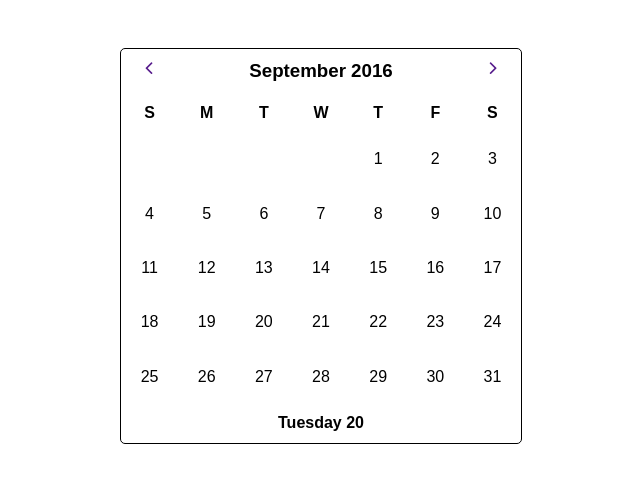
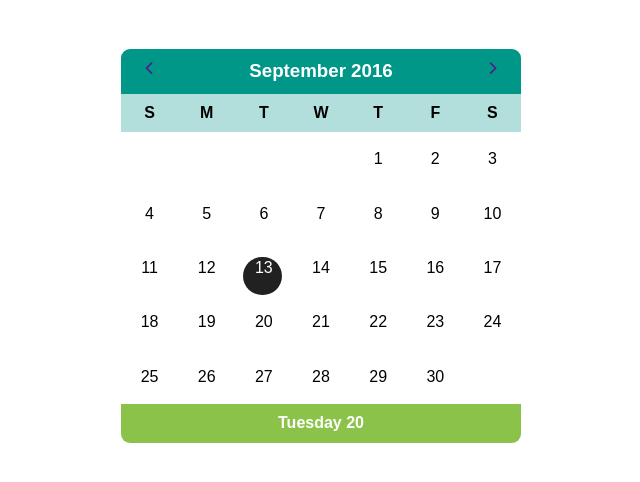
Before and after one commit to michaelt437/gulp, a website: page app/src/index.html in a window 1280 px wide. Shown: the whole page, without its empty margins (319-959 px from the left). Drawn offline with nearby package versions, Linux system fonts and the light colour scheme; files that its build step writes are made by us from their sources.

Commit message:
color scheme and today highlight

```diff
--- a/app/src/index.html
+++ b/app/src/index.html
@@ -4,7 +4,7 @@
 <head>
     <meta charset="UTF-8">
     <meta name="viewport" content="width=device-width, initial-scale=1">
-    <title>Gulping</title>
+    <title>Sass Calendar Exercise</title>
     <link rel="stylesheet" href="css/style.css">
     <link rel="stylesheet" href="https://maxcdn.bootstrapcdn.com/font-awesome/4.6.3/css/font-awesome.min.css">
 </head>
@@ -55,7 +55,7 @@
                     <tr>
                         <td>11</td>
                         <td>12</td>
-                        <td>13</td>
+                        <td><span class="today">13</span></td>
                         <td>14</td>
                         <td>15</td>
                         <td>16</td>
@@ -77,7 +77,7 @@
                         <td>28</td>
                         <td>29</td>
                         <td>30</td>
-                        <td>31</td>
+                        <td></td>
                     </tr>
                 </tbody>
             </table>
--- a/app/src/sass/style.scss
+++ b/app/src/sass/style.scss
@@ -1,5 +1,7 @@
 $y: 0.5em;
 $x: 0.5em;
+$line-height: 1.4;
+
 @mixin clearfix() {
     &:after {
         content: "";
@@ -7,11 +9,28 @@ $x: 0.5em;
         display: block;
     }
 }
+@mixin today(){
+        color: #FFF;
+        &:before {
+            content: "";
+            display: block;
+            position: absolute;
+            height: $line-height + 1em;
+            width: $line-height + 1em;
+            background-color: #212121;
+            border-radius: 50%;
+            z-index: -1;
+        }
+}
+
+.today {
+    @include today();
+}
 
 * {
     margin: 0;
     padding: 0;
-    line-height: 1.4;
+    line-height: $line-height;
     text-decoration: none;
     font-family: sans-serif;
 }
@@ -21,22 +40,32 @@ table {
     border-spacing: 0;
 }
 
+thead {
+    background-color: #B2DFDB;
+}
+
 .calendar {
     max-width: 400px;
     margin: 3em auto;
     text-align: center;
-    border: 1px solid #000;
-    border-radius: 5px;
+    border: 1px solid #FFF;
+    border-radius: 10px;
+    overflow: hidden;
 }
 
-// .calendar-header {
-//     @include clearfix;
-// }
+.calendar-header {
+    // @include clearfix;
+    background-color: #009688;
+    color: #FFF;
+}
 .calendar-header-title,
 .calendar-footer {
     padding: $y 0;
 }
-
+.calendar-footer {
+    background-color: #8BC34A;
+    color: #FFF;
+}
 .calendar-controls__left {
     float: left;
     padding: $y ($x * 3);
```
Also changed, not shown: app/dist/css/style.css, app/dist/index.html.
